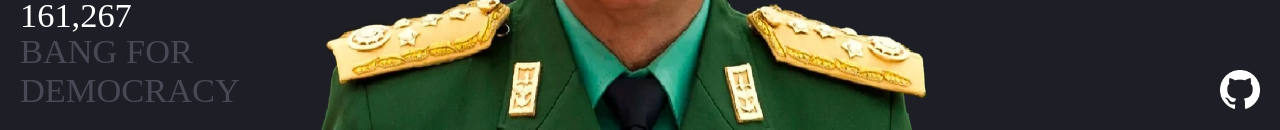
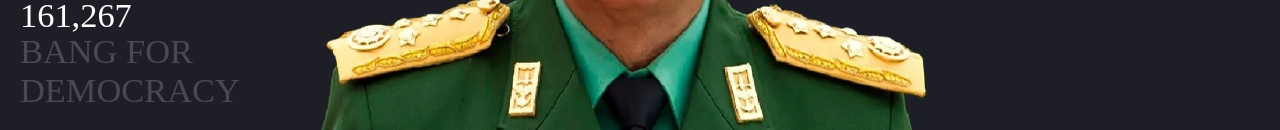
Before and after one commit to thr33fingers/bang-for-democracy, a React (Create React App) app: page / in a window 1280 px wide. Shown: the part 670-800 px from the top of the page. Built offline with nearby package versions, Linux system fonts and the light colour scheme.

Commit message:
Revert "Add socials - github"
This reverts commit 67a16cd1033b26a133e70c261f261337dd638642.

```diff
--- a/src/App.css
+++ b/src/App.css
@@ -27,13 +27,7 @@
   margin: 0;
 }
 
-@media screen and (max-width: 768px){
-  .message {
-    font-size: 60px;
-  }
-}
-
-.min-aung-hlaing {
+.min-aung-hlaing{
   width: 60%;
   height: 75%;
   position: fixed;
--- a/src/App.tsx
+++ b/src/App.tsx
@@ -3,7 +3,6 @@ import Eye, {EyeLateralities} from './components/eye';
 import Body from './components/body';
 import Counter from './components/counter';
 import Banger from './components/banger';
-import Socials from './components/socials';
 import './App.css';
 import './console_art';
 
@@ -70,7 +69,6 @@ const App = () => {
       </div>
       <Banger bangerStyle={bangerStyle} counter={counter} ref={bangerRef}/>
       <Counter value={counter}/>
-      <Socials/>
     </div>
   );
 }
--- a/src/components/socials.css
+++ /dev/null
@@ -1,44 +0,0 @@
-.socials-container{
-  position: fixed;
-  bottom: 20px;
-  right: 20px;
-  font-size: 0;
-  z-index: 9999;
-}
-
-.socials-container .social-item{
-  width: 40px;
-  height: 40px;
-  display: inline-block;
-  background-repeat: no-repeat;
-  background-size: 40px;
-  background-position: 100% 0;
-}
-
-.socials-container .social-item:hover{
-  background-position: 33.33333% 0;
-}
-
-.socials-container .social-item:not(:first-child){
-  margin-left: -2px;
-}
-
-@media screen and (max-width: 1024px){
-  .touch .socials-container .social-item:hover{
-    background-position: 0% 0;
-  }
-}
-
-@media screen and (max-width: 768px){
-  .socials-container {
-    bottom: 60px;
-  }
-
-  .socials-container .social-item:not(:first-child){
-    margin-left: -2px;
-  }
-}
-
-.github {
-  background-image: url(../assets/github.png);
-}
--- a/src/components/socials.tsx
+++ /dev/null
@@ -1,15 +0,0 @@
-import React from 'react';
-import './socials.css';
-
-const Socials = () => (
-  <div className='socials-container'>
-    <a
-      href='https://github.com/thr33fingers/bang-for-democracy'
-      target='_blank'
-      className='social-link'>
-      <div className='social-item github'/>
-    </a>
-  </div>
-);
-
-export default Socials;
```
Also changed, not shown: src/assets/github.png (deleted).
